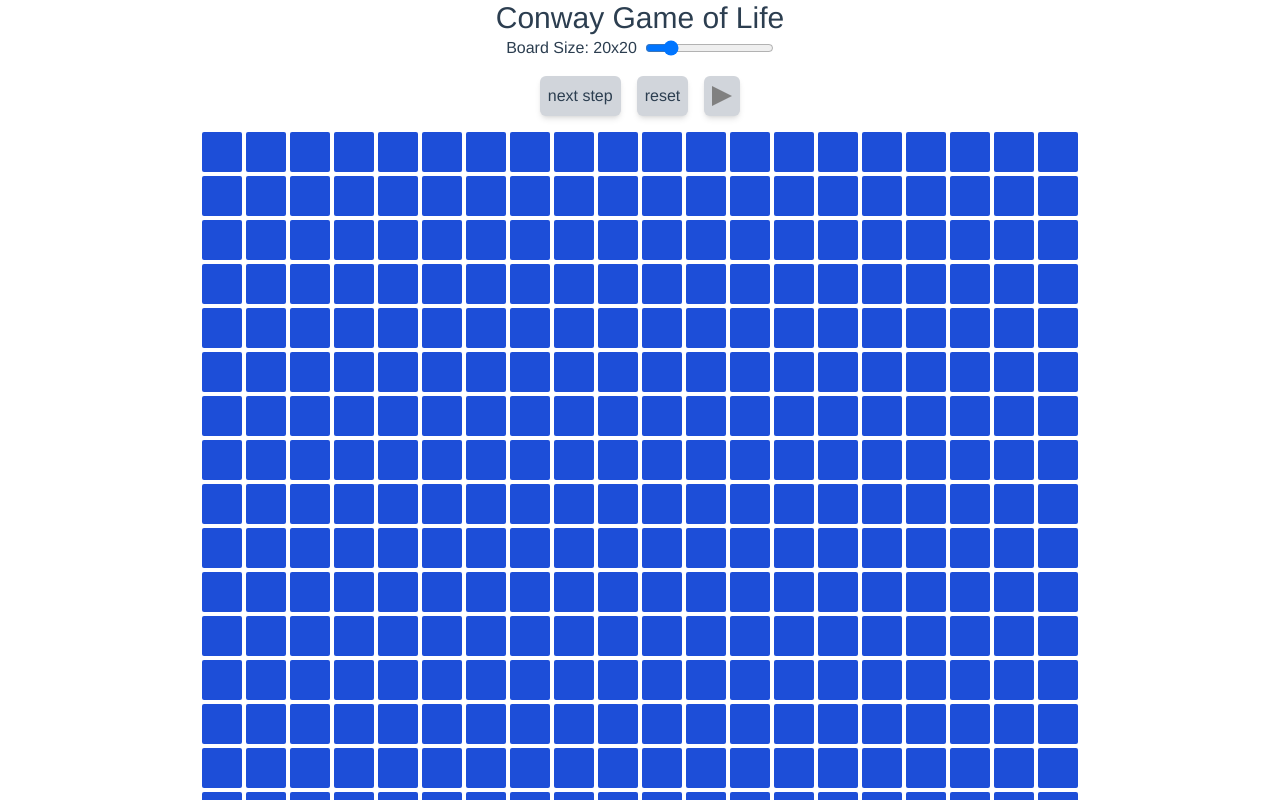
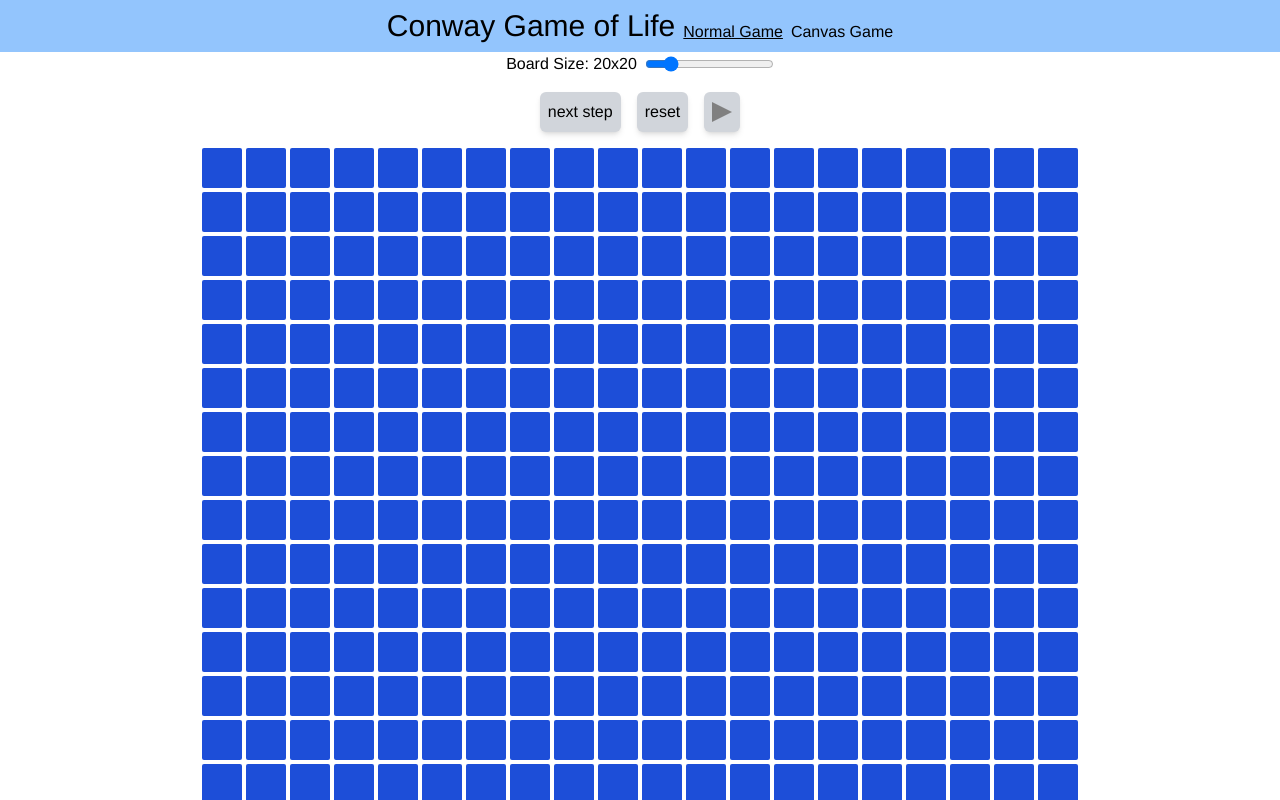
Before and after one commit to Baertig/conways-game-of-life, a Vue app: page /#/ in a window 1280 px wide. Shown: the top 800 px of the page. Built offline with nearby package versions, Linux system fonts and the light colour scheme.

Commit message:
added canvas game and vue router

```diff
--- a/package.json
+++ b/package.json
@@ -9,7 +9,8 @@
     "init": "jest --init"
   },
   "dependencies": {
-    "vue": "^3.2.25"
+    "vue": "^3.2.25",
+    "vue-router": "^4.0.12"
   },
   "devDependencies": {
     "@types/jest": "^27.4.0",
--- a/src/App.vue
+++ b/src/App.vue
@@ -1,6 +1,5 @@
 <script setup lang="ts">
 import { computed, ref, WritableComputedRef } from "vue";
-import GameOfLifeVue from "./components/GameOfLife.vue";
 
 const gameBoardSize = ref(20);
 const gameBoardSizeInputHandle: WritableComputedRef<string> = computed({
@@ -14,12 +13,16 @@ const gameBoardSizeInputHandle: WritableComputedRef<string> = computed({
 </script>
 
 <template>
-  <h1 class="text-3xl">Conway Game of Life</h1>
+  <div class="flex flex-row justify-center bg-blue-300 p-2">
+    <h1 class="text-3xl mr-2">Conway Game of Life</h1>
+    <router-link class="mr-2 self-end" to="/">Normal Game</router-link>
+    <router-link class="self-end" to="/canvas">Canvas Game</router-link>
+  </div>
   <div class="flex flex-row justify-center">
     <span class="mr-2">Board Size: {{ gameBoardSize }}x{{ gameBoardSize }}</span>
     <input type="range" min="5" max="100" v-model="gameBoardSizeInputHandle" />
   </div>
-  <GameOfLifeVue :size="gameBoardSize" />
+  <router-view :size="gameBoardSize"></router-view>
 </template>
 
 <style>
@@ -27,7 +30,8 @@ const gameBoardSizeInputHandle: WritableComputedRef<string> = computed({
   font-family: Avenir, Helvetica, Arial, sans-serif;
   -webkit-font-smoothing: antialiased;
   -moz-osx-font-smoothing: grayscale;
-  text-align: center;
-  color: #2c3e50;
+}
+.router-link-active {
+  text-decoration: underline;
 }
 </style>
--- /dev/null
+++ b/src/components/GameOfLifeCanvas.vue
@@ -0,0 +1,38 @@
+<script setup lang="ts">
+import { onMounted, Ref, ref } from 'vue';
+import { drawGrid } from "../composables/canvasDrawing";
+
+//TODO draw Game Of Life on Canvas -> Merge Cells dynamically (SVG Path Morphing)
+const props = defineProps<{
+    size: number,
+}>()
+const canvas: Ref<null | HTMLCanvasElement> = ref(null)
+const startTime = new Date();
+const drawGameOfLife = () => {
+    if (canvas.value === null) {
+        console.warn("canvas was null");
+        return
+    }
+    const ctx = canvas.value.getContext("2d");
+    if (ctx === null) {
+        console.warn("context was null ＞︿＜")
+        return
+    }
+
+    const canvasWidth = canvas.value.width;
+    const canvasHeight = canvas.value.height;
+
+    ctx.clearRect(0, 0, canvasWidth, canvasHeight)
+    drawGrid(canvas.value, canvasWidth / 20, canvasHeight / 20);
+}
+
+onMounted(() => window.requestAnimationFrame(drawGameOfLife))
+
+
+</script>
+
+<template>
+    <div class="flex flex-row justify-center">
+        <canvas ref="canvas" width="800" height="800" class="border border-black"></canvas>
+    </div>
+</template>
--- /dev/null
+++ b/src/composables/canvasDrawing.ts
@@ -0,0 +1,46 @@
+import { withCtx } from "vue";
+
+interface Point {
+  x: number;
+  y: number;
+}
+
+interface Line {
+  startPoint: Point;
+  endPoint: Point;
+}
+
+export function drawGrid(
+  canvas: HTMLCanvasElement,
+  x_gap: number,
+  y_gap: number
+) {
+  const ctx = canvas.getContext("2d");
+  calculateLinePointsForGrid(canvas.width, canvas.height, x_gap, y_gap).forEach(
+    ({ startPoint, endPoint }) => {
+      ctx?.moveTo(startPoint.x, startPoint.y);
+      ctx?.lineTo(endPoint.x, endPoint.y);
+    }
+  );
+  ctx?.stroke();
+}
+
+function calculateLinePointsForGrid(
+  width: number,
+  height: number,
+  x_gap: number,
+  y_gap: number
+): Line[] {
+  const lines = [] as Line[];
+  for (let x = 0; x < width; x += x_gap) {
+    const startPoint = { x, y: 0 };
+    const endPoint = { x, y: height };
+    lines.push({ startPoint, endPoint });
+  }
+  for (let y = 0; y < height; y += y_gap) {
+    const startPoint = { x: 0, y };
+    const endPoint = { x: width, y };
+    lines.push({ startPoint, endPoint });
+  }
+  return lines;
+}
--- a/src/main.ts
+++ b/src/main.ts
@@ -1,5 +1,6 @@
 import { createApp } from "vue";
 import App from "./App.vue";
+import router from "./router";
 import "virtual:windi.css";
 
-createApp(App).mount("#app");
+createApp(App).use(router).mount("#app");
--- /dev/null
+++ b/src/router/index.ts
@@ -0,0 +1,15 @@
+import { createRouter, createWebHashHistory } from "vue-router";
+import GameOfLife from "../components/GameOfLife.vue";
+import GameOfLifeCanvas from "../components/GameOfLifeCanvas.vue";
+
+const routes = [
+  { path: "/", component: GameOfLife },
+  { path: "/canvas", component: GameOfLifeCanvas },
+];
+
+const router = createRouter({
+  history: createWebHashHistory(),
+  routes, // short for `routes: routes`
+});
+
+export default router;
```
Also changed, not shown: 1 other file (tests, documents, lock files or other folders).
